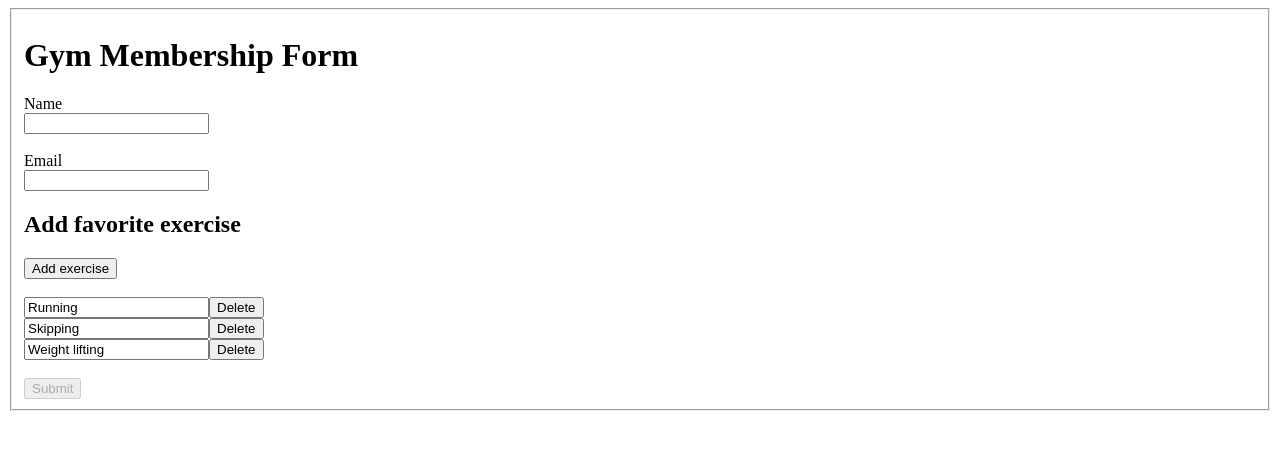
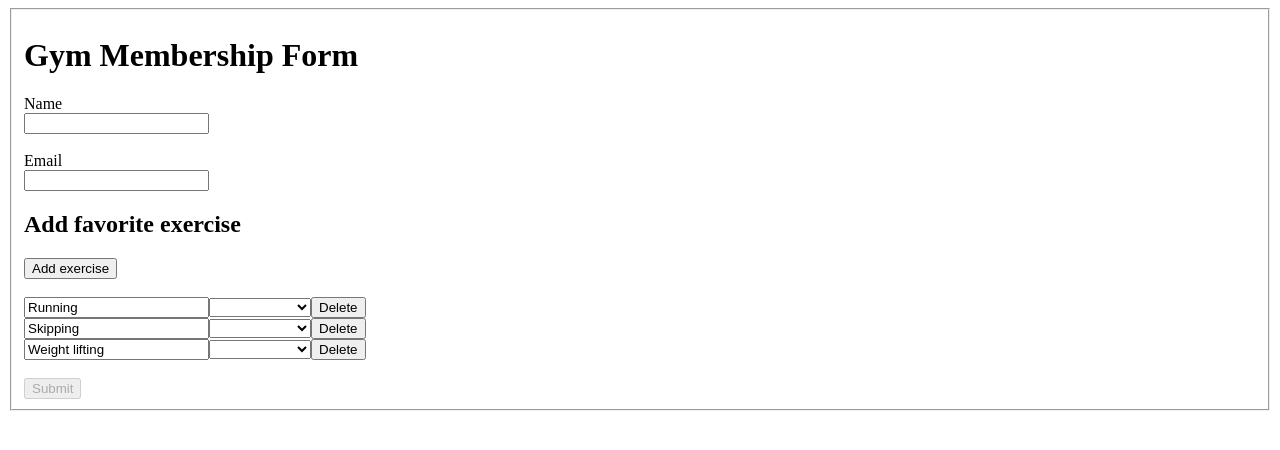
Before and after one commit to SanyiToth/gym-membership-form, an Angular app: page / in a window 1280 px wide. Shown: the top 450 px of the page. Built offline with nearby package versions, Linux system fonts and the light colour scheme.

Commit message:
2.FormGroup in FormArray with select

```diff
--- a/src/app/my-form/my-form.component.html
+++ b/src/app/my-form/my-form.component.html
@@ -18,8 +18,12 @@
     <br>
 
     <div formArrayName="exercises">
-      <div *ngFor="let control of exercises.controls; let i = index">
-        <input type="text" [formControlName]="i">
+      <div *ngFor="let control of exercises.controls; let i = index" [formGroupName]="i">
+        <input type="text" formControlName="name">
+        <select name="levelSelect" formControlName="level">
+          <option value="" disabled selected>Select a level</option>
+          <option *ngFor="let level of levels" [value]="level">{{ level }}</option>
+        </select>
         <button (click)="removeExercise(i)">Delete</button>
       </div>
     </div>
--- a/src/app/my-form/my-form.component.ts
+++ b/src/app/my-form/my-form.component.ts
@@ -8,6 +8,7 @@ import {FormArray, FormBuilder, FormControl, FormGroup, Validators} from '@angul
 })
 export class MyFormComponent implements OnInit {
   myForm: FormGroup;
+  levels: string[] = ['beginner', 'amateur', 'advanced', 'expert'];
 
   constructor(private formBuilder: FormBuilder) {
     this.myForm = this.createMyForm();
@@ -18,11 +19,19 @@ export class MyFormComponent implements OnInit {
       name: [null, [Validators.required, Validators.minLength(5)]],
       email: [null, [Validators.required, Validators.email]],
       exercises: this.formBuilder.array([
-        'Running',
-        'Skipping',
-        'Weight lifting'
-      ]),
-
+        this.formBuilder.group({
+          name: 'Running',
+          level: null
+        }),
+        this.formBuilder.group({
+          name: 'Skipping',
+          level: null
+        }),
+        this.formBuilder.group({
+          name: 'Weight lifting',
+          level: null
+        })
+      ])
     });
   }
 
@@ -31,7 +40,11 @@ export class MyFormComponent implements OnInit {
   }
 
   addExercise(): void {
-    this.exercises.push(new FormControl());
+    const newExercise = this.formBuilder.group({
+      name: null,
+      level: null
+    });
+    this.exercises.push(newExercise);
   }
 
   removeExercise(index: number): void {
@@ -39,6 +52,7 @@ export class MyFormComponent implements OnInit {
   }
 
   ngOnInit(): void {
+    console.log('exercises', this.exercises);
   }
 
   get exercises(): FormArray {
```
